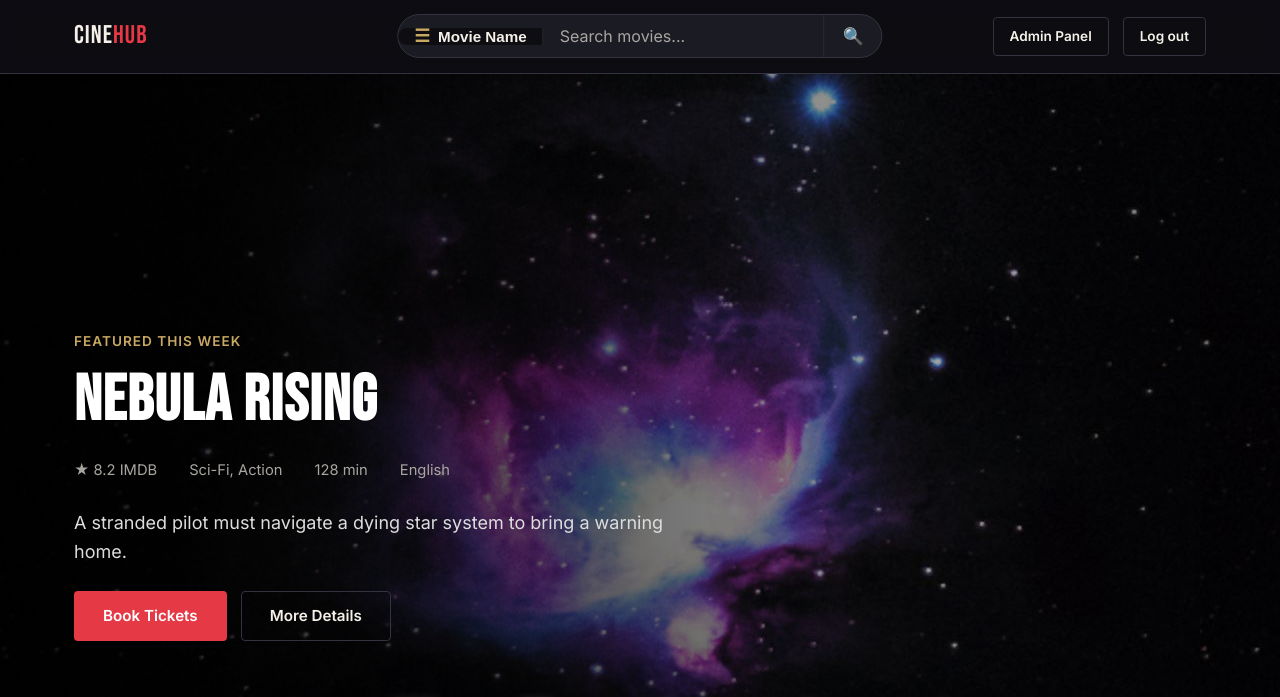
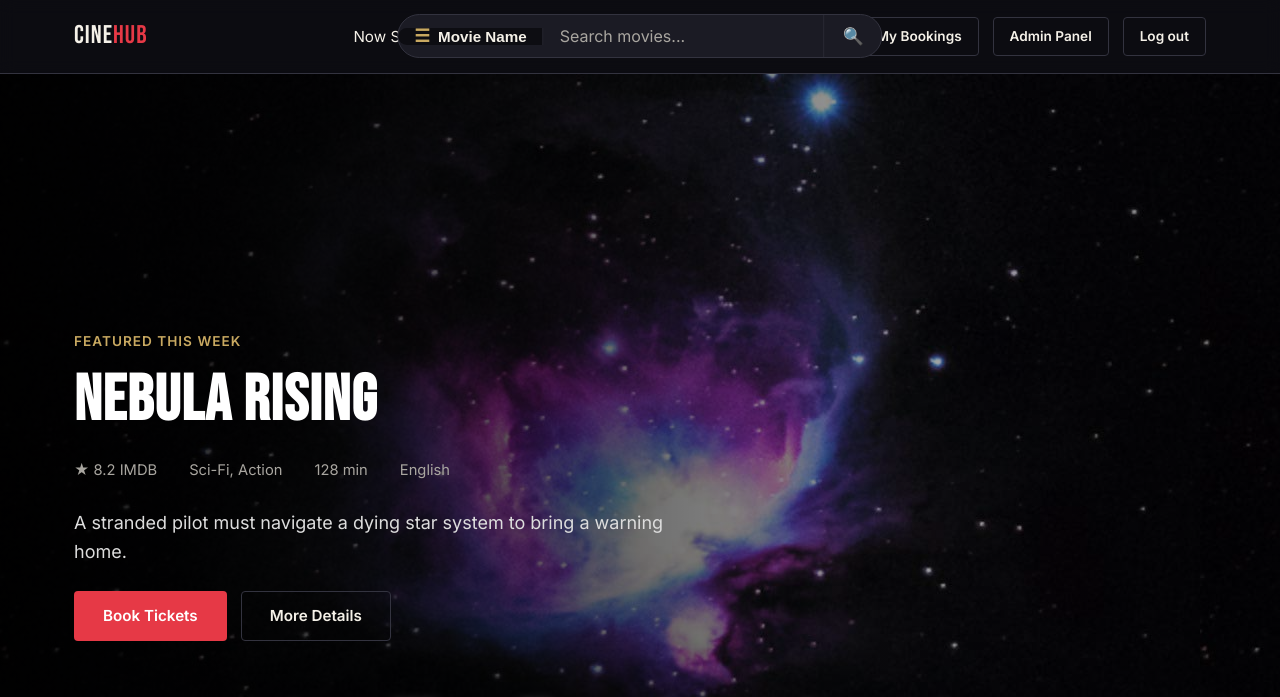
Before and after one commit to Nethmi922/cinehub_movie_management, a PHP site: page /index.php in a window 1280 px wide. Shown: the top 697 px of the page. Run offline with PHP 8.4, Linux system fonts and the light colour scheme; a user stored in the database is signed in; data comes from the database, SQL or seed files in the repository.

Commit message:
fix: show My Bookings button for logged-in users

```diff
--- a/includes/header.php
+++ b/includes/header.php
@@ -51,6 +51,7 @@ $userRole = $_SESSION['role'] ?? null;
 
         <div class="nav-actions">
             <?php if ($isLoggedIn): ?>
+                <a href="<?= $basePath ?? '' ?>my_bookings.php" class="btn btn-ghost btn-sm">My Bookings</a>
                 <?php if ($userRole === 'admin'): ?>
                 <a href="<?= $basePath ?? '' ?>admin/dashboard.php" class="btn btn-ghost btn-sm">Admin Panel</a>
                 <?php elseif ($userRole === 'counter_staff'): ?>
```
Also changed, not shown: assets/qrcodes/CINEHUB-6-1231F69B.png (added).
